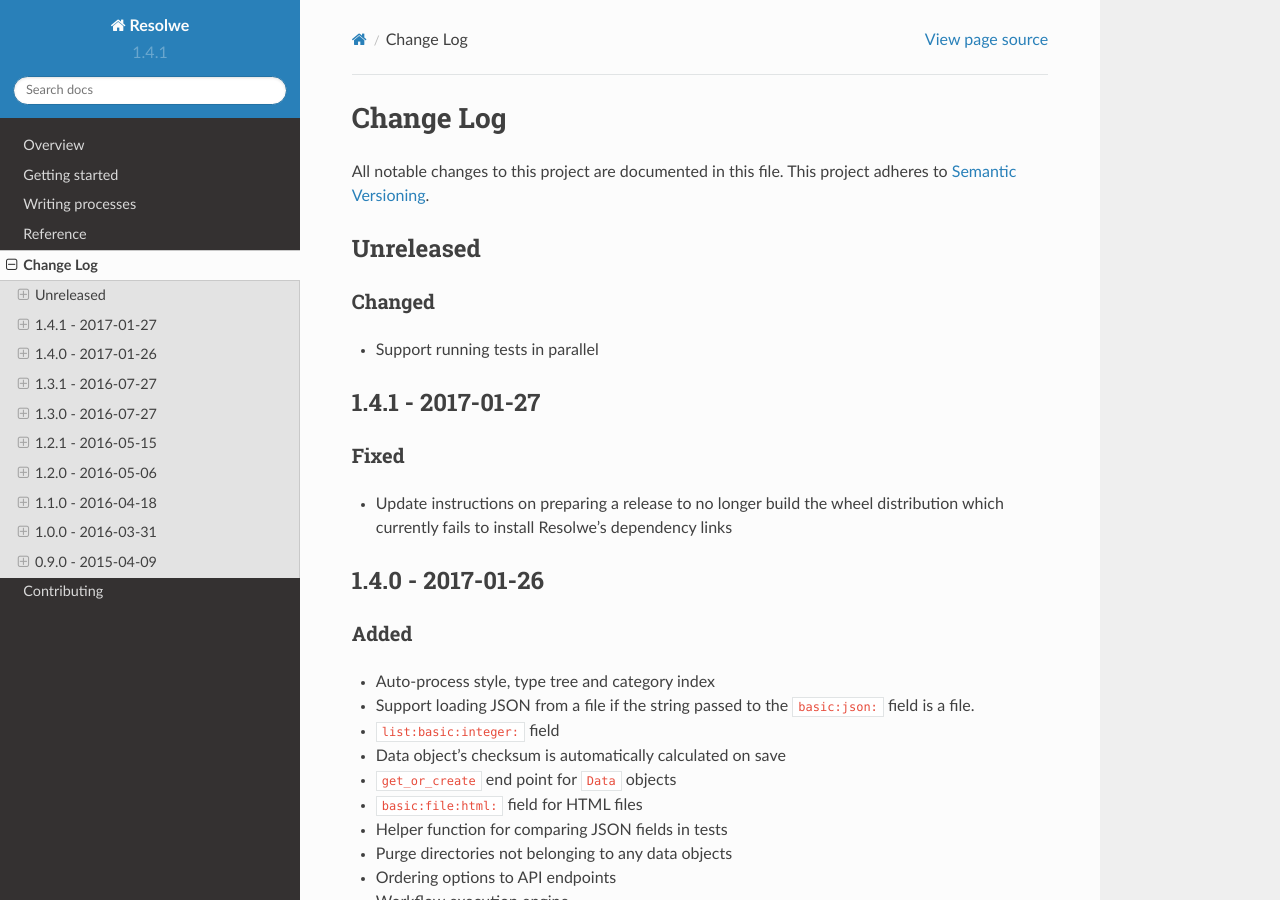
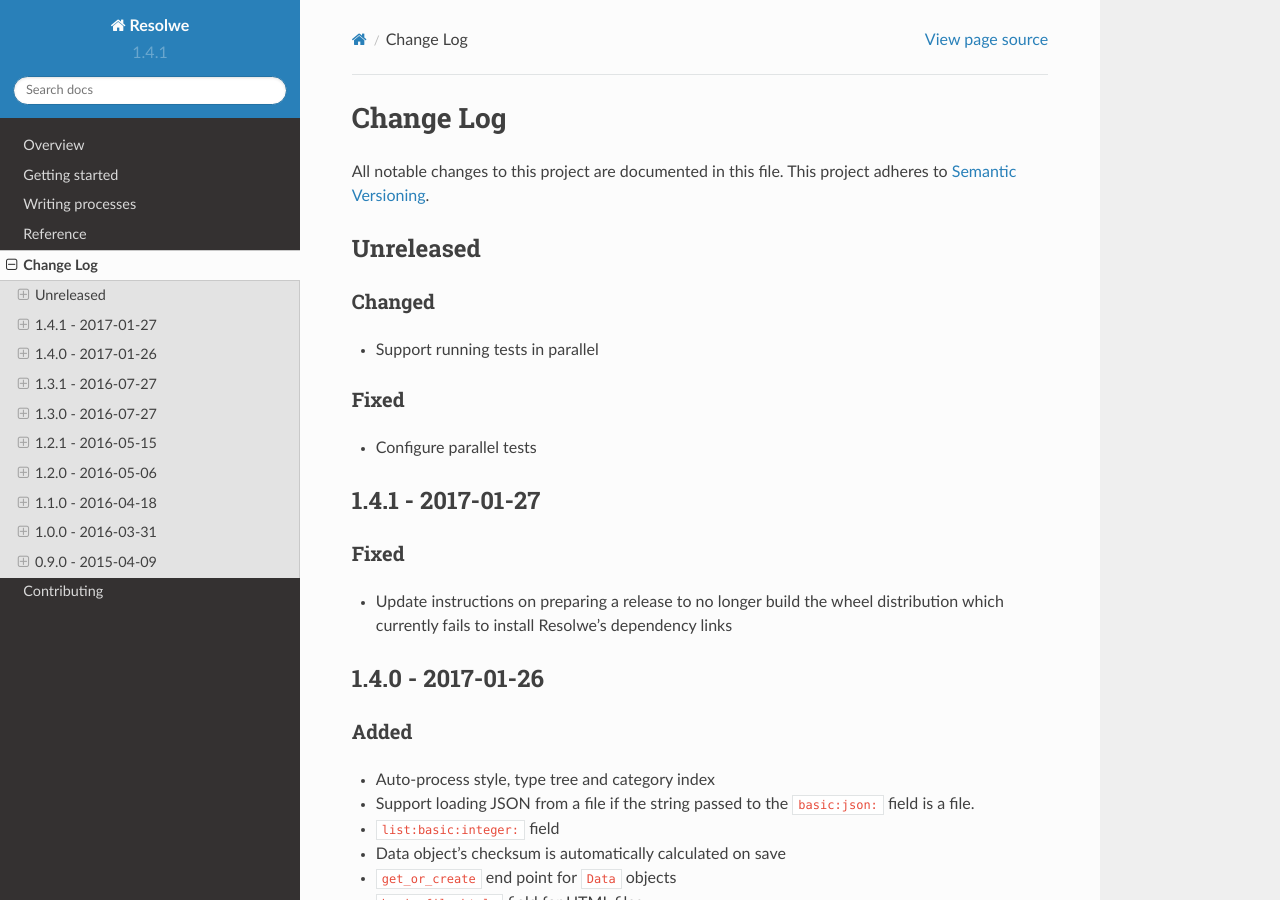
Before and after one commit to genialis/resolwe, a Sphinx documentation site: the page built from docs/CHANGELOG.rst, in a window 1280 px wide and 900 px high. Built offline with Sphinx 7.4.7 and the Read the Docs theme 2.0.0, drawn with Linux system fonts in a browser that asks for light colours.

Commit message:
Configure parallel tests

```diff
--- a/docs/CHANGELOG.rst
+++ b/docs/CHANGELOG.rst
@@ -13,6 +13,10 @@
 Changed
 -------
 - Support running tests in parallel
+
+Fixed
+-----
+- Configure parallel tests
 
 
 ==================
--- a/docs/contributing.rst
+++ b/docs/contributing.rst
@@ -93,7 +93,7 @@
 To run the tests, use::
 
     cd tests
-    ./manage.py test resolwe
+    ./manage.py test resolwe --parallel
 
 To run the tests with Tox_, use::
 
```
Also changed, not shown: 3 other files.
